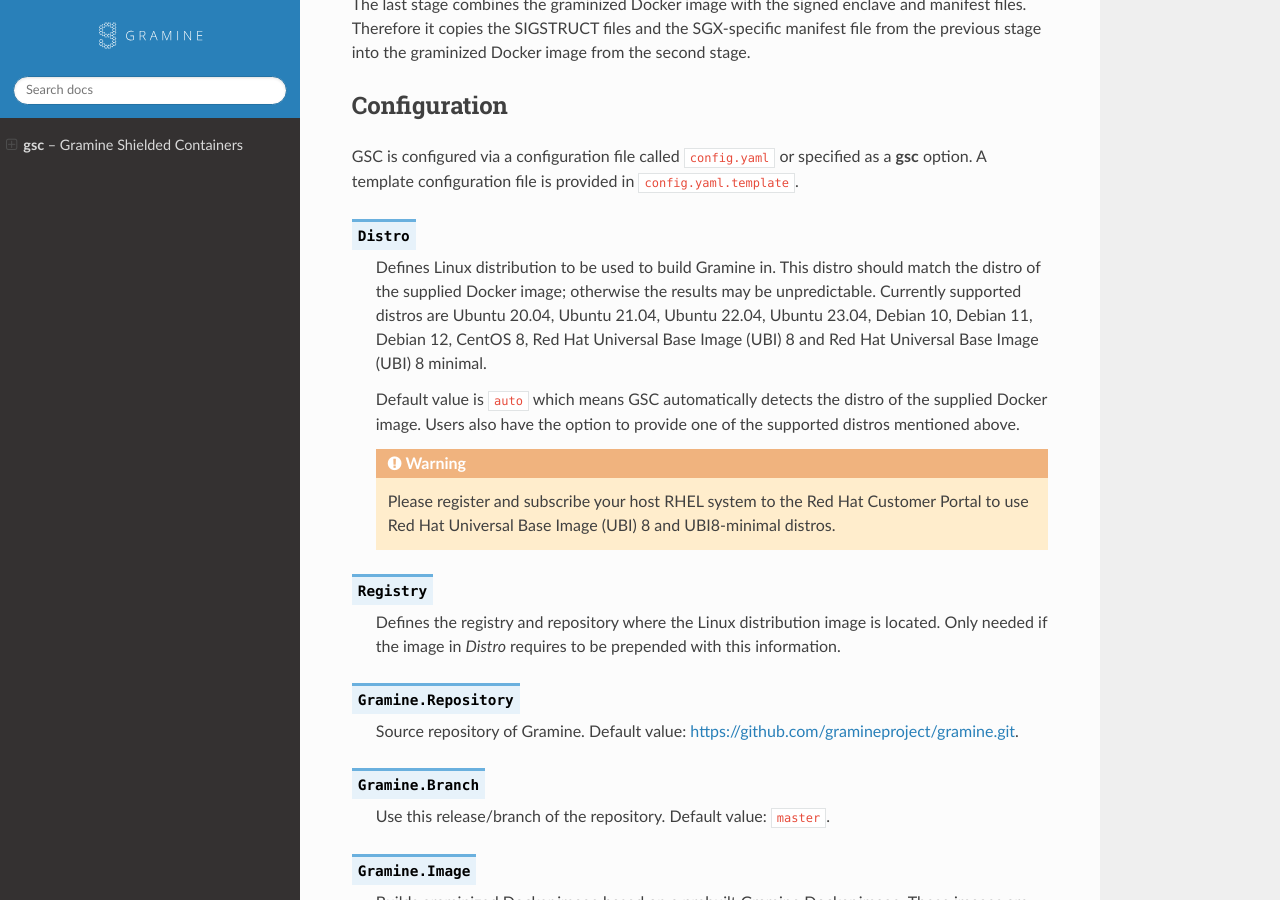
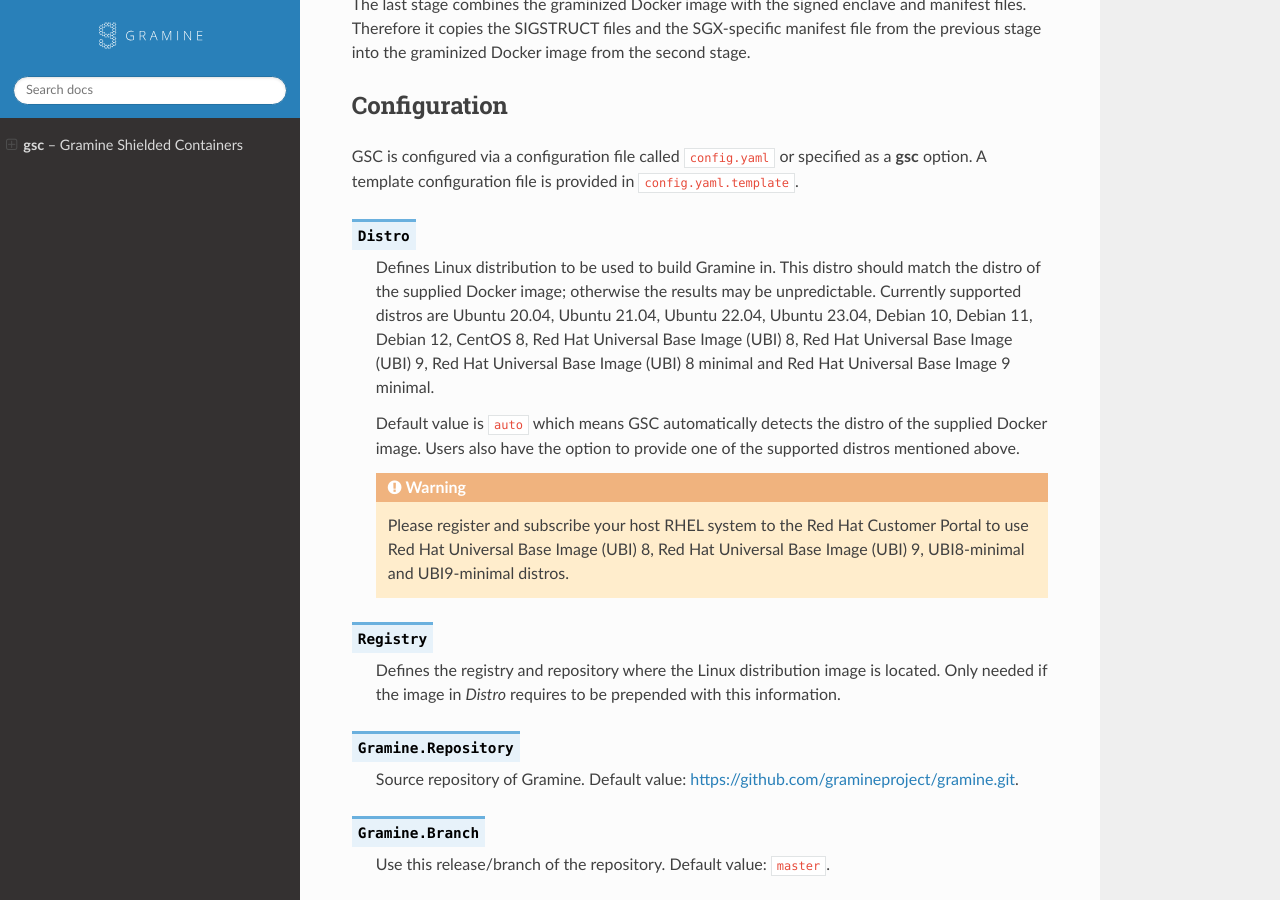
Before and after one commit to gramineproject/gsc, a Sphinx documentation site: the page built from Documentation/index.rst, in a window 1280 px wide and 900 px high, scrolled down 5787 px. Built offline with Sphinx 7.4.7 and the Read the Docs theme 2.0.0, drawn with Linux system fonts in a browser that asks for light colours.

Commit message:
Add support for ubi9, ubi9-minimal
Signed-off-by: intel <intel@rhel8-dev-gramine.iind.intel.com>

```diff
--- a/Documentation/index.rst
+++ b/Documentation/index.rst
@@ -316,8 +316,9 @@ in :file:`config.yaml.template`.
    match the distro of the supplied Docker image; otherwise the results may be
    unpredictable. Currently supported distros are Ubuntu 20.04, Ubuntu 21.04,
    Ubuntu 22.04, Ubuntu 23.04, Debian 10, Debian 11, Debian 12, CentOS 8,
-   Red Hat Universal Base Image (UBI) 8 and Red Hat Universal Base Image (UBI)
-   8 minimal.
+   Red Hat Universal Base Image (UBI) 8, Red Hat Universal Base Image (UBI) 9,
+   Red Hat Universal Base Image (UBI) 8 minimal and Red Hat Universal Base Image
+   9 minimal.
 
    Default value is ``auto`` which means GSC automatically detects the distro
    of the supplied Docker image. Users also have the option to provide one of
@@ -325,8 +326,8 @@ in :file:`config.yaml.template`.
 
    .. warning::
       Please register and subscribe your host RHEL system to the Red Hat
-      Customer Portal to use Red Hat Universal Base Image (UBI) 8 and
-      UBI8-minimal distros.
+      Customer Portal to use Red Hat Universal Base Image (UBI) 8, Red Hat
+      Universal Base Image (UBI) 9, UBI8-minimal and UBI9-minimal distros.
 
 .. describe:: Registry
 
```
Also changed, not shown: gsc.py (+10 -4 lines), 11 other files.
